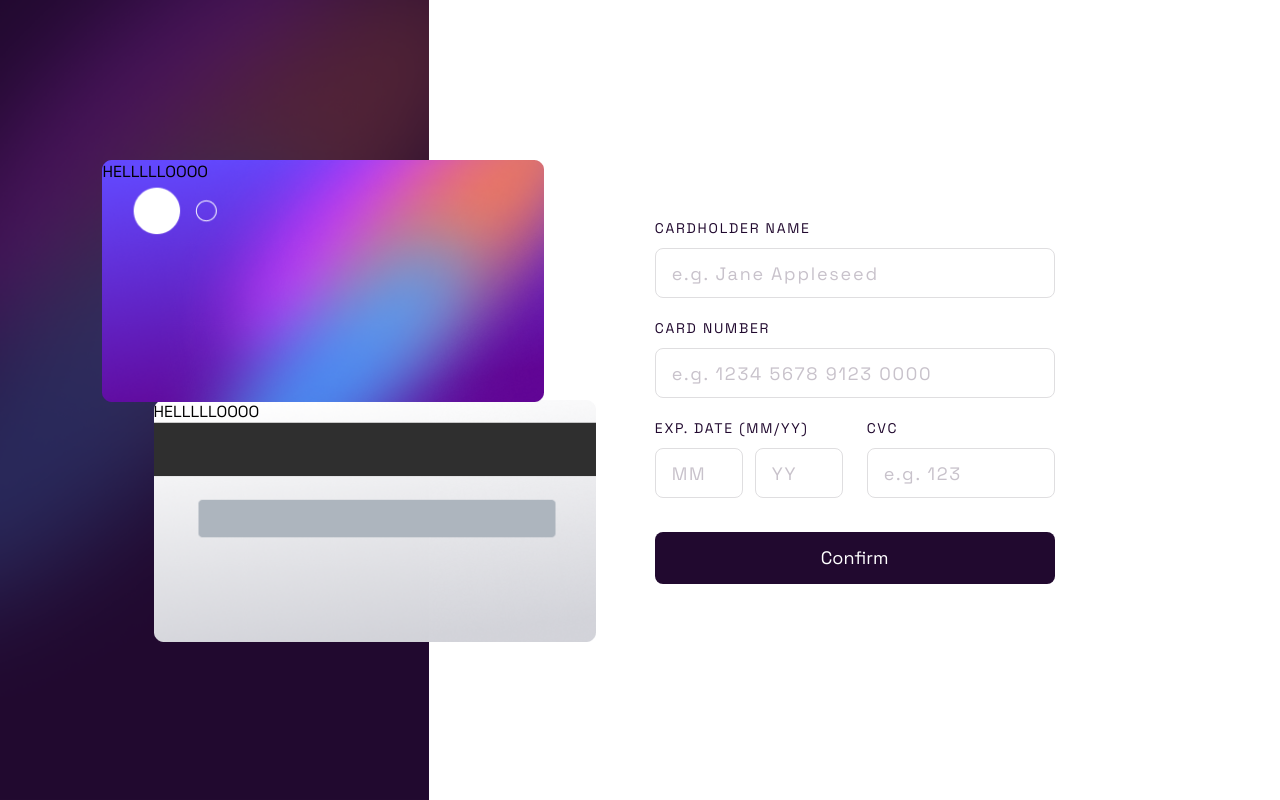
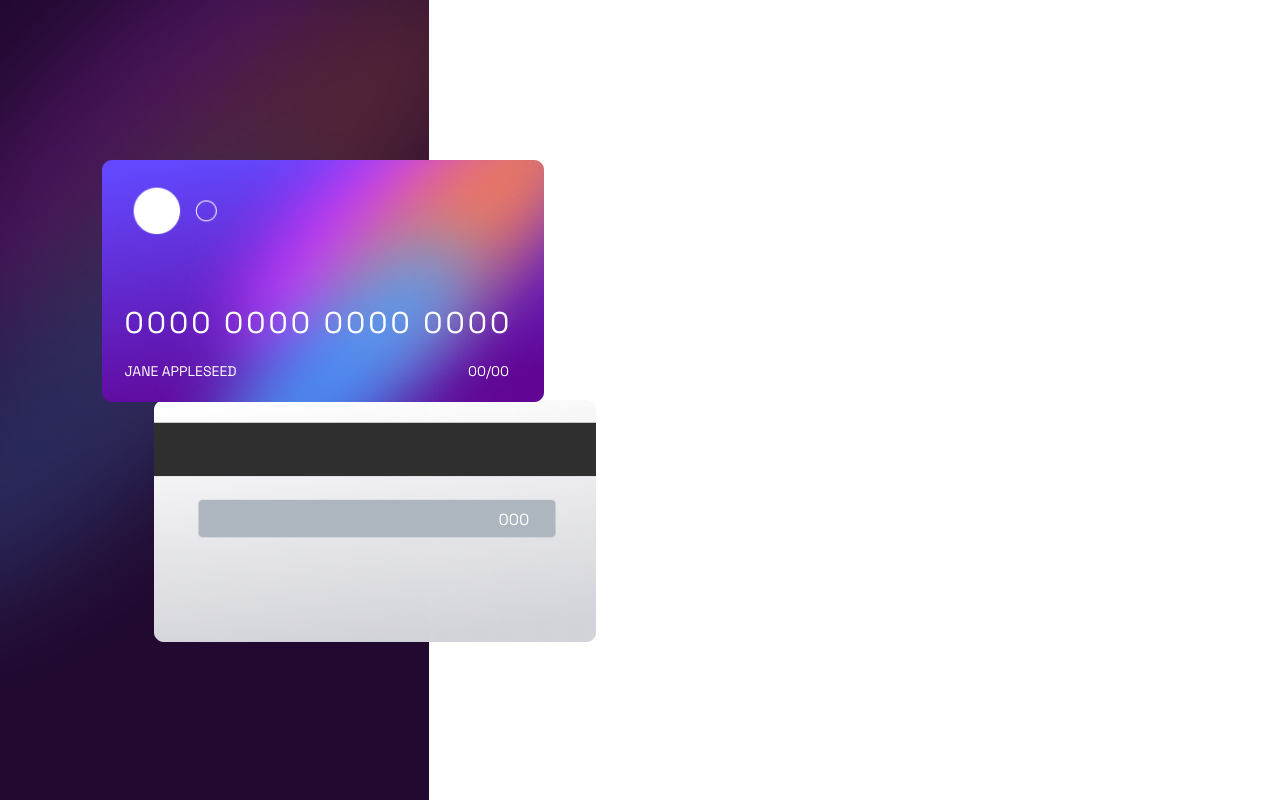
Before and after one commit to bisoladev/Interactive-card-details-form, a React (Vite) app: page / in a window 1280 px wide. Built offline with nearby package versions, Linux system fonts and the light colour scheme.

Commit message:
Created card numbers

```diff
--- a/src/App.tsx
+++ b/src/App.tsx
@@ -7,16 +7,26 @@ function App() {
         alt="Gradient banner"
         className="h-1/3 w-full md:h-full md:w-2/5"
       />
-      <div className="absolute left-[5%] top-[16%] z-10 h-[245px] w-[300px] bg-[url('/front-card.png')] bg-contain bg-no-repeat md:left-[6%] md:top-[20%] lg:left-[8%] lg:w-[442px]">
-        <p className="absolute">HELLLLLOOOO</p>
+      <div className="absolute left-[5%] top-[19%] z-10 h-[245px] w-[300px] bg-[url('/front-card.png')] bg-contain bg-no-repeat md:left-[6%] md:top-[20%] lg:left-[8%] lg:w-[442px]">
+        <p className="absolute bottom-[55%] left-[5%] text-xl tracking-widest text-white lg:bottom-[26%] lg:text-3xl">
+          0000 0000 0000 0000
+        </p>
+        <p className="absolute bottom-[40%] left-[5%] text-sm text-white lg:bottom-[10%]">
+          JANE APPLESEED
+        </p>
+        <p className="absolute bottom-[40%] right-[8%] text-sm text-white lg:bottom-[10%] ">
+          00/00
+        </p>
       </div>
       <div className="absolute  left-[15%] top-[4%] h-[245px] w-[300px] bg-[url('/back-card.png')] bg-contain bg-no-repeat max-[352px]:left-[3%] md:left-[6%] md:top-[50%] lg:left-[12%] lg:w-[442px]">
-        <p className="absolute">HELLLLLOOOO</p>
+        <p className="absolute right-[15%] top-[28%] text-white lg:top-[44%]">
+          000
+        </p>
       </div>
       <div className="flex w-full justify-center align-middle">
-        <form
+        {/* <form
           action="#"
-          className="mb-14 mt-20 flex w-11/12 flex-col justify-center align-middle md:w-9/12 lg:mb-0 lg:mt-0 lg:w-[47%]"
+          className="mb-14 mt-24 flex w-11/12 flex-col justify-center align-middle md:w-9/12 lg:mb-0 lg:mt-0 lg:w-[47%]"
         >
           <div className="">
             <div>
@@ -34,7 +44,7 @@ function App() {
               <label htmlFor="number" className="label">
                 Card Number
                 <input
-                  type="text"
+                  type="number"
                   id="number"
                   placeholder="e.g. 1234 5678 9123 0000"
                   className="form-control block w-full"
@@ -47,13 +57,13 @@ function App() {
                   Exp. Date (MM/YY)
                   <div className="flex gap-3">
                     <input
-                      type="text"
+                      type="number"
                       id="month"
                       placeholder="MM"
                       className="form-control w-1/2"
                     />
                     <input
-                      type="text"
+                      type="number"
                       id="name"
                       placeholder="YY"
                       className="form-control w-1/2"
@@ -65,7 +75,7 @@ function App() {
                 <label htmlFor="cvc" className="label">
                   cvc
                   <input
-                    type="text"
+                    type="number"
                     id="cvc"
                     placeholder="e.g. 123"
                     className="form-control block w-full"
@@ -82,7 +92,8 @@ function App() {
               </button>
             </div>
           </div>
-        </form>
+        </form> */}
+        <div></div>
       </div>
     </div>
     // </div>
--- a/src/index.css
+++ b/src/index.css
@@ -10,7 +10,7 @@ body {
 @tailwind utilities;
 @layer components {
   .form-control {
-    @apply mb-[18px] mt-2 rounded-lg border  border-grey pb-3 pl-4 pt-4;
+    @apply mb-[18px] mt-2 rounded-lg border  border-grey pb-3 pl-4 pr-4 pt-4;
   }
   .form-control::placeholder {
     @apply text-lg text-deepGrey;
```
